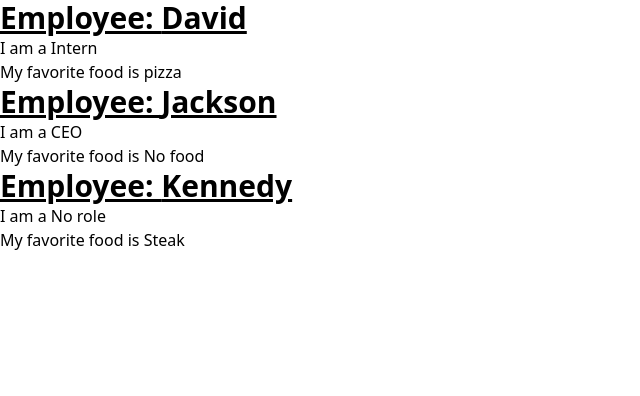
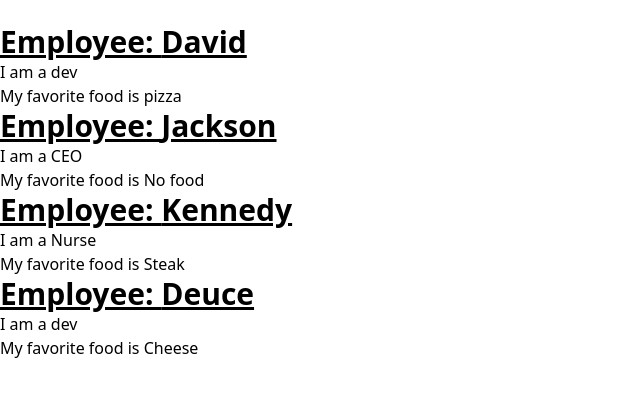
Before and after one commit to daviddunn334/react_intro, a React (Create React App) app: page / in a window 1280 px wide. Shown: the top 396 px of the page, without its empty margins (0-640 px from the left). Built offline with nearby package versions, Linux system fonts and the light colour scheme.

Commit message:
tailwind is set up

```diff
--- a/src/App.jsx
+++ b/src/App.jsx
@@ -1,29 +1,29 @@
 import './App.css';
 import Employee from './components/Employee';
-
+import { useState } from 'react';
 
 
 function App() {
+  const [role, setRole] = useState('dev');
   const showEmployees = true;
+  let food = 'Cheese';
   return (
 
     <div className="App">
       {showEmployees ?
       <>
-        <Employee name='David' role='Intern' food='pizza'/>
+      <input type='text' onChange={(e) => {
+        console.log(e.target.value);
+        setRole(e.target.value);
+      }}/>
+        <Employee name='David' role={role} food='pizza'/>
         <Employee name='Jackson' role='CEO'/>
-        <Employee name='Kennedy' food='Steak'/>
-
+        <Employee name='Kennedy' food='Steak' role='Nurse'/>
+        <Employee name='Deuce' role={role} food={food}/>
        </>
        :
        <p>you cant see the employees</p>
       }
-
-
-
-
-
-
     </div>
   );
 }
```
